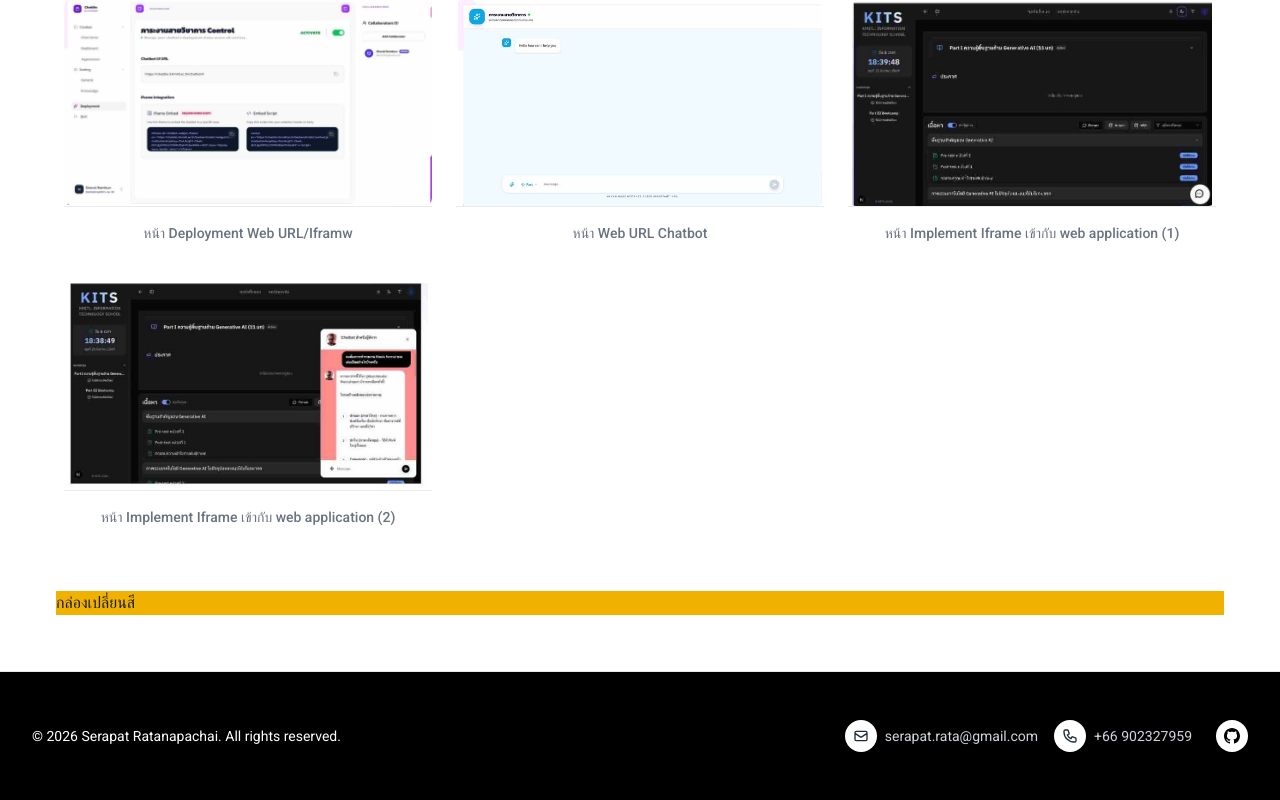
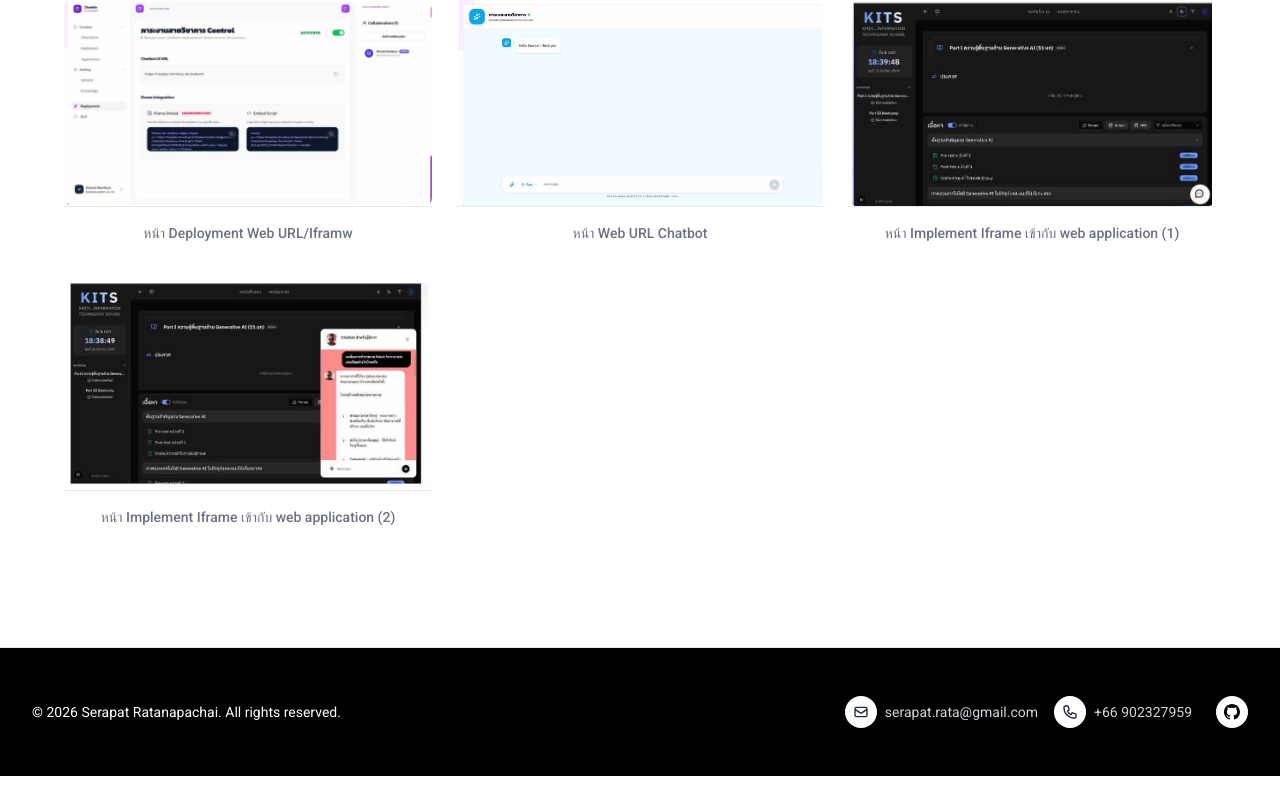
Before and after one commit to pp811010/profile_serapat, a Next.js app: page /projects/1 in a window 1280 px wide. Shown: the part 3015-3815 px from the top of the page. After the commit the page ends 3791 px from the top, so only its background shows below. Built offline with nearby package versions, Linux system fonts and the light colour scheme; a web font is replaced by a local one.

Commit message:
edit size div hero

```diff
--- a/app/projects/[id]/page.tsx
+++ b/app/projects/[id]/page.tsx
@@ -231,9 +231,7 @@ export default async function ProjectDetailPage({ params }: { params: Promise<{
         )}
 
       </div>
-      <div className="bg-red-500 sm:bg-blue-500 md:bg-green-500 lg:bg-yellow-500">
-  กล่องเปลี่ยนสี
-</div>
+
     </main>
   );
 }
--- a/components/sections/Experience.tsx
+++ b/components/sections/Experience.tsx
@@ -5,7 +5,7 @@ const techs = [
 ];
 export default function Experience() {
     return (
-        <section id="experience" className="bg-white  lg:py-24 px-6 lg:px-8">
+        <section id="experience" className="bg-white lg:py-10 px-6 lg:px-8">
             <div className="max-w-6xl mx-auto pt-20 lg:pt-0">
                 <div className="flex flex-col lg:items-center gap-4 mb-6">
                     <h2 className="text-black font-medium text-3xl lg:text-4xl"> Work Experience</h2>
--- a/components/sections/Hero.tsx
+++ b/components/sections/Hero.tsx
@@ -5,7 +5,7 @@ export default function Hero() {
 
 
   return (
-    <section className="hero-section pt-25 pb-24 px-6 lg:px-8 relative z-10">
+    <section className="hero-section pt-25 lg:pt-10 pb-24 lg:pb-12 px-6 lg:px-8 relative z-10">
       <div className="max-w-7xl mx-auto">
         <div className="flex flex-col items-center gap-12 lg:gap-5 ">
           <div>
@@ -17,7 +17,7 @@ export default function Hero() {
               className="rounded-full w-[250px] h-[250px]  object-cover shrink-0"
             />
           </div>
-          <div className="text-center max-w-4xl mx-auto lg:mb-5 mt-5 lg:mb-16 ">
+          <div className="text-center max-w-4xl mx-auto lg:mb-5 mt-5 ">
             <h1 className="text-5xl lg:text-6xl font-semibold text-gray-900 leading-tight mb-6">
               Software Developer & Full-Stack
             </h1>
```
